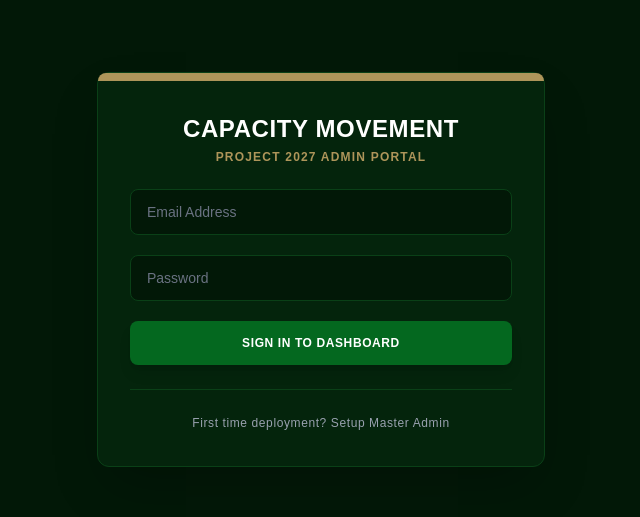
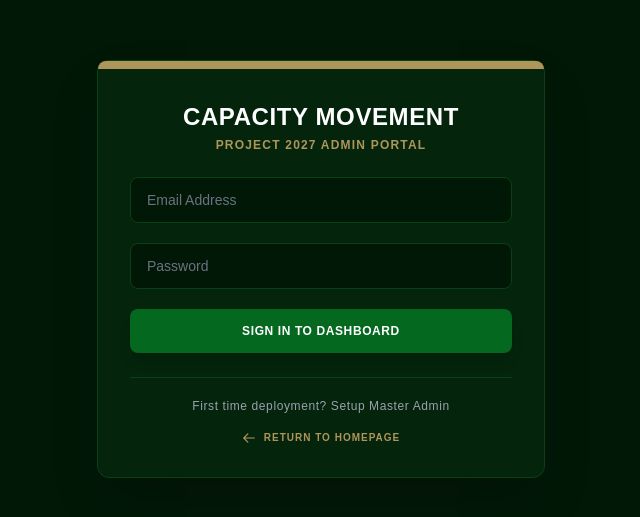
Before and after one commit to capacitymovementng/Capacity-Movement, a Next.js app: page /admin in a window 1280 px wide. Shown: the part 131-648 px from the top of the page, without its empty margins (319-959 px from the left). Built offline with nearby package versions, Linux system fonts and the light colour scheme.

Commit message:
Add Return to Homepage buttons to admin portal

```diff
--- a/src/app/admin/page.tsx
+++ b/src/app/admin/page.tsx
@@ -1,5 +1,6 @@
 'use client';
 
+import Link from 'next/link';
 import { useState, useEffect } from 'react';
 
 export default function AdminDashboard() {
@@ -32,6 +33,7 @@ export default function AdminDashboard() {
   const [slug, setSlug] = useState('');
   const [content, setContent] = useState('');
   const [featuredImage, setFeaturedImage] = useState('');
+  const [imageFile, setImageFile] = useState<File | null>(null);
   const [categoryId, setCategoryId] = useState('');
   const [isPublished, setIsPublished] = useState(false);
 
@@ -331,13 +333,17 @@ export default function AdminDashboard() {
             </button>
           </form>
 
-          <div className="mt-6 text-center border-t border-[#0a4017] pt-5">
+          <div className="mt-6 text-center border-t border-[#0a4017] pt-5 flex flex-col gap-4">
             <button
               onClick={() => setIsSetupMode(!isSetupMode)}
               className="text-xs text-gray-400 hover:text-[#AE955A] tracking-wider transition-colors"
             >
               {isSetupMode ? '← Back to Login' : 'First time deployment? Setup Master Admin'}
             </button>
+            <Link href="/" className="inline-flex items-center justify-center gap-2 text-[10px] text-[#AE955A] hover:text-white font-bold uppercase tracking-widest transition-colors">
+              <svg className="w-3.5 h-3.5" fill="none" stroke="currentColor" viewBox="0 0 24 24"><path strokeLinecap="round" strokeLinejoin="round" strokeWidth={2} d="M10 19l-7-7m0 0l7-7m-7 7h18" /></svg>
+              Return to Homepage
+            </Link>
           </div>
         </div>
       </main>
@@ -362,7 +368,14 @@ export default function AdminDashboard() {
         </div>
       )}
 
-      {/* HEADER BAR */}
+      {/* RETURN TO HOME & HEADER BAR */}
+      <div className="max-w-7xl mx-auto mb-4">
+        <Link href="/" className="inline-flex items-center justify-center gap-2 text-[10px] md:text-xs text-[#AE955A] hover:text-white font-bold uppercase tracking-widest transition-colors">
+          <svg className="w-3.5 h-3.5" fill="none" stroke="currentColor" viewBox="0 0 24 24"><path strokeLinecap="round" strokeLinejoin="round" strokeWidth={2} d="M10 19l-7-7m0 0l7-7m-7 7h18" /></svg>
+          Return to Homepage
+        </Link>
+      </div>
+
       <header className="mb-8 flex justify-between items-center border-b border-[#0a4017] pb-6 max-w-7xl mx-auto">
         <div>
           <h1 className="text-3xl font-extrabold tracking-tight text-white">Capacity Movement Newsroom</h1>
--- a/src/app/team/page.tsx
+++ b/src/app/team/page.tsx
@@ -6,7 +6,7 @@ import { useState } from 'react';
 const teamMembers = [
   { name: "Dr. Bashir Umar Mohammed", title: "State Chairman", img: "/images/sc.jpg" },
   { name: "Hon. Danjuma Paul (DON J.)", title: "National Director Finance", img: "/images/ndf.jpg" },
-  { name: "Hon. Bashir Zango", title: "Zone 1 Vice Chairman", img: "/images/s1vc.jpg" },
+  { name: "Hon. Bashir Zango", title: "Zone 1 Vice Chairman", img: "/images/z1vc.jpg" },
   { name: "Comrade Abdulhakeem Adejumo", title: "Vice Chairman Zone 2", img: "/images/vcz2.jpg" },
   { name: "Hon. Francis Joshua Abu", title: "State Vice Chairman Zone 3", img: "/images/svcz3.jpg" },
   { name: "Yabo Chris Ephraim", title: "State Secretary", img: "/images/sce.jpg" },
```
